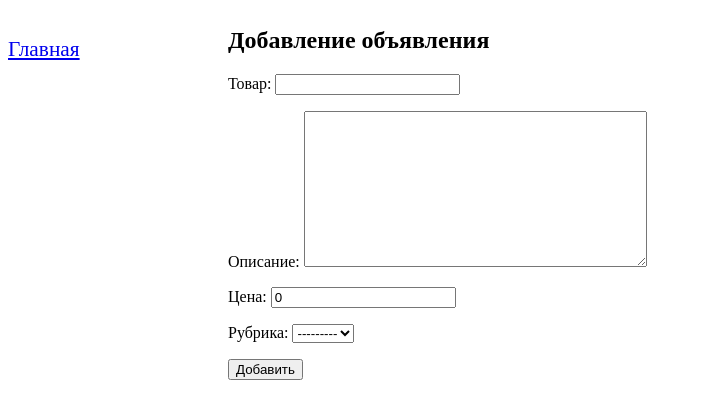
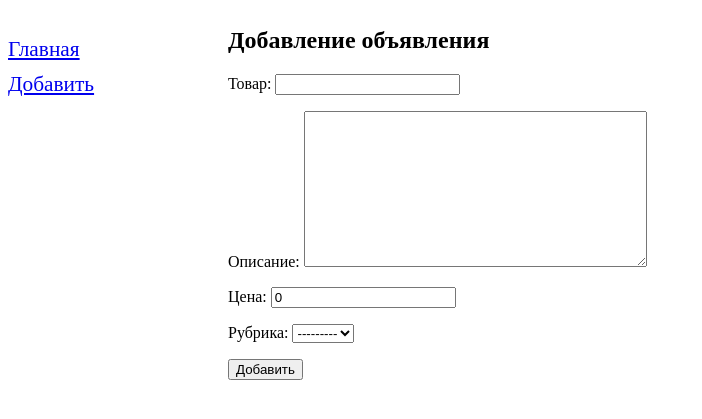
Before and after one commit to Qwerty93921/Django1, a Django app: page /add/ in a window 1280 px wide. Shown: the part 74-493 px from the top of the page, without its empty margins (0-702 px from the left). Run offline with Django 4.2, Linux system fonts and the light colour scheme; data that the repository does not hold is empty.

Commit message:
lesson_12 files

```diff
--- a/samplesite/templates/layout/basic.html
+++ b/samplesite/templates/layout/basic.html
@@ -18,8 +18,9 @@
 
 <nav>
     <a href="{% url 'index' %}">Главная</a>
+    <a href="{% url 'add' %}">Добавить</a>
     {% for rubric in rubrics %}
-       <a href="{#% url 'by_rubric' rubric.pk %#}{{rubric.get_absolute_url }}">{{rubric}} ({{rubric.cnt}})</a>
+       <a href="{#% url 'by_rubric' rubric.pk %#}{{rubric.get_absolute_url }}">{{ rubric }} ({{ rubric.cnt }})</a>
     {% endfor %}
 
 </nav>
```
